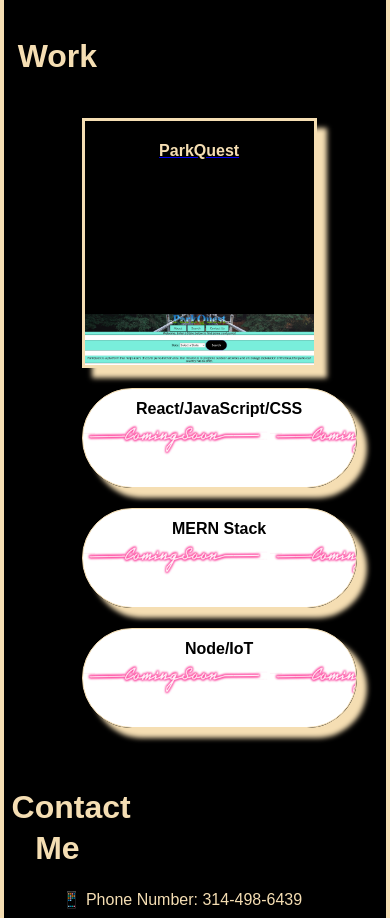
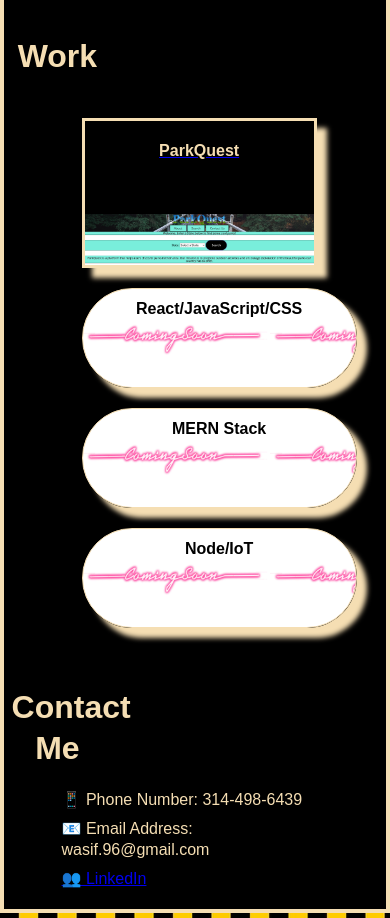
Before and after one commit to mahmoo30/challenge-2, a plain HTML site: page index.html in a window 390 px wide. Shown: the part 1041-1959 px from the top of the page. Drawn offline with Linux system fonts and the light colour scheme.

Commit message:
resized first card

```diff
--- a/assets/style.css
+++ b/assets/style.css
@@ -250,6 +250,11 @@
     margin-top: auto;
   }
 
+  @media screen and (max-width: 1200px) {
+    .first-card {
+      min-height: 200px;
+    }
+  }
 
   @media screen and (max-width: 768px) {
     main,
@@ -266,7 +271,11 @@
     .card {
       width: 100%;
     }
+
+    .first-card {
+    min-height: 150px;
   }
+}
 
   @media screen and (max-width: 515px) {
     .column-left { border-right: 0px; }
```
